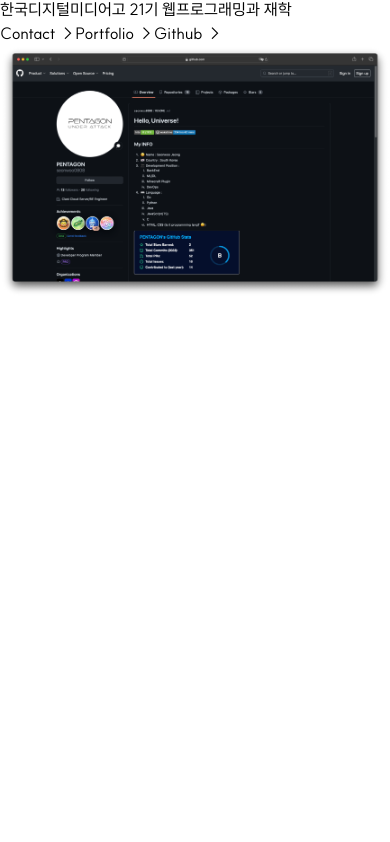
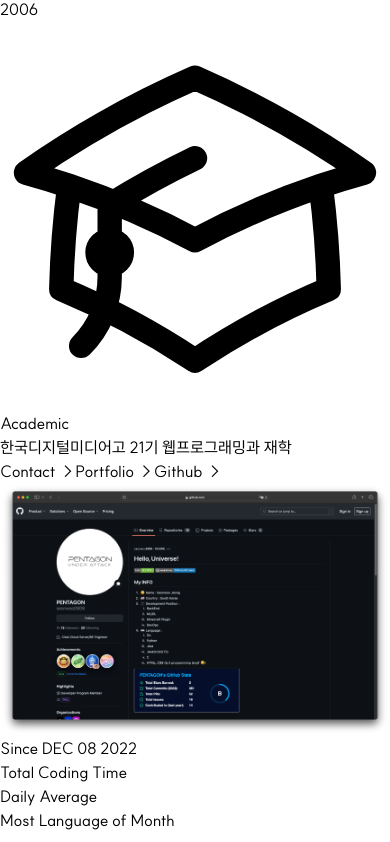
Before and after one commit to seonwoo0808/pentagon-devlog, a React (Vite) app: page /aboutme in a window 390 px wide. Shown: the part 2428-3270 px from the top of the page. Built offline with nearby package versions, Linux system fonts and the light colour scheme; no server answers.

Commit message:
feat: added wakatime and nickname to aboutme page

```diff
--- a/package.json
+++ b/package.json
@@ -12,6 +12,7 @@
   "dependencies": {
     "@headlessui/react": "^1.7.17",
     "@heroicons/react": "^2.0.18",
+    "axios": "^1.6.2",
     "react": "^18.2.0",
     "react-dom": "^18.2.0",
     "react-router-dom": "^6.20.0",
--- a/src/pages/AboutMe.tsx
+++ b/src/pages/AboutMe.tsx
@@ -1,15 +1,25 @@
-import { UserCircleIcon, CalendarIcon } from '@heroicons/react/20/solid';
+import {
+  UserCircleIcon,
+  CalendarIcon,
+  SparklesIcon,
+} from '@heroicons/react/20/solid';
 import Header from '../components/Header';
 import Footer from '../components/Footer';
 import { AcademicCapIcon } from '@heroicons/react/24/outline';
 import ScreenShotImage from '../assets/images/github-screenshot.png';
 import AddtionalLink from '../constants/additionalLink';
+import axios from 'axios';
 
 const features = [
   {
     key: 'Name',
     value: '정선우',
     icon: UserCircleIcon,
+  },
+  {
+    key: 'Nickname',
+    value: '펜타곤',
+    icon: SparklesIcon,
   },
   {
     key: 'Birth',
@@ -22,12 +32,41 @@ const features = [
     icon: AcademicCapIcon,
   },
 ];
+const stats = [
+  { id: 1, name: 'Total Coding Time', value: '' },
+  { id: 2, name: 'Daily Average', value: '' },
+  { id: 3, name: 'Most Language of Month', value: '' },
+];
 
-export default function Example() {
+export default function AboutMe() {
+  axios
+    .get(
+      'https://wakatime.com/share/@PENTAGON/814f6085-90b4-4431-9901-1f49d0420024.json',
+    )
+    .then((Response) => {
+      document.getElementById('Total Coding Time')!.innerHTML =
+        Response.data.data.grand_total.human_readable_total_including_other_language;
+      document.getElementById('Daily Average')!.innerHTML =
+        Response.data.data.grand_total.human_readable_daily_average_including_other_language;
+    })
+    .catch((Error) => {
+      console.log(Error);
+    });
+  axios
+    .get(
+      'https://wakatime.com/share/@PENTAGON/0e58a7c2-ce6c-4121-8a04-404b4d33def8.json',
+    )
+    .then((Response) => {
+      document.getElementById('Most Language of Month')!.innerHTML =
+        Response.data.data[0].name;
+    })
+    .catch((Error) => {
+      console.log(Error);
+    });
   return (
     <div className="bg-white">
       <Header />
-      <div className="overflow-hidden bg-white py-24 sm:py-32">
+      <div className="overflow-hidden bg-white pt-24 sm:pt-32">
         <div className="mx-auto max-w-7xl px-6 lg:px-8">
           <div className="mx-auto grid max-w-2xl grid-cols-1 gap-x-8 gap-y-16 sm:gap-y-20 lg:mx-0 lg:max-w-none lg:grid-cols-2">
             <div className="lg:pr-8 lg:pt-4">
@@ -80,6 +119,33 @@ export default function Example() {
           </div>
         </div>
       </div>
+      <div className="bg-white py-24 sm:py-32">
+        <div className="mx-auto max-w-7xl px-6 lg:px-8">
+          <div className="mx-auto pb-20 lg:mx-0">
+            <h1 className="text-center text-4xl font-bold tracking-tight text-gray-900 sm:text-5xl">
+              Since <span className="text-indigo-700">DEC 08 2022</span>
+            </h1>
+          </div>
+          <dl className="grid grid-cols-1 gap-x-8 gap-y-16 text-center lg:grid-cols-3">
+            {stats.map((stat) => (
+              <div
+                key={stat.id}
+                className="mx-auto flex max-w-xs flex-col gap-y-4"
+              >
+                <dt className="text-base leading-7 text-gray-600">
+                  {stat.name}
+                </dt>
+                <dd
+                  className="order-first text-2xl font-semibold tracking-tight text-gray-900 sm:text-4xl"
+                  id={stat.name}
+                >
+                  {stat.value}
+                </dd>
+              </div>
+            ))}
+          </dl>
+        </div>
+      </div>
       <Footer />
     </div>
   );
```
Also changed, not shown: 1 other file (tests, documents, lock files or other folders).
